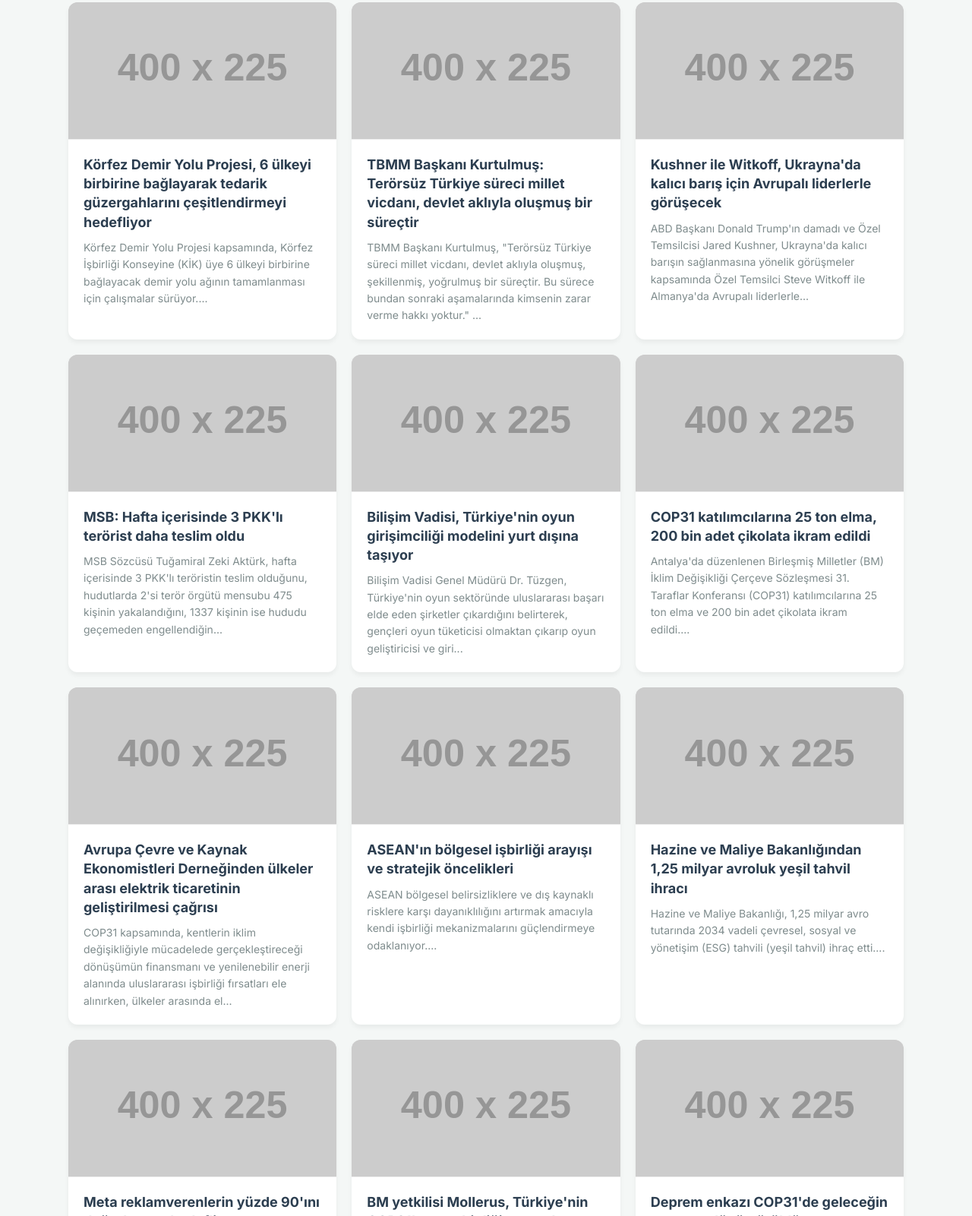
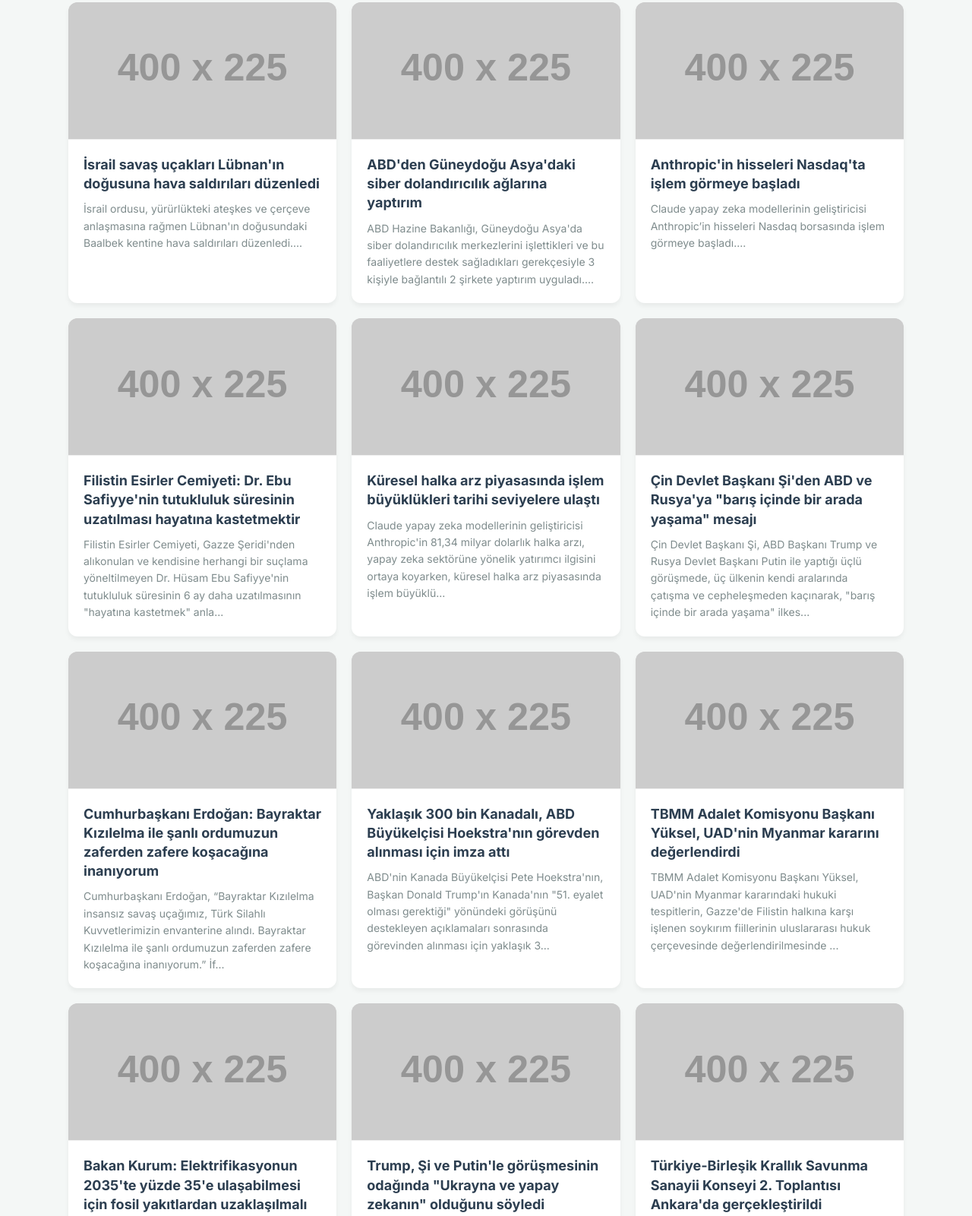
Before and after one commit to alperefekaya/habergundemi, a plain HTML site: page index.html in a window 1280 px wide. Shown: the part 143-1744 px from the top of the page at 76% size. Drawn offline with Linux system fonts and the light colour scheme; placeholder pictures from the web are drawn by us.

Commit message:
Haberler guncellendi

```diff
--- a/index.html
+++ b/index.html
@@ -32,96 +32,96 @@
                 <div class="card">
                     <img src="https://via.placeholder.com/400x225.png?text=Haber+Gündemi" class="card-img" alt="Haber">
                     <div class="card-body">
-                        <h2>Körfez Demir Yolu Projesi, 6 ülkeyi birbirine bağlayarak tedarik güzergahlarını çeşitlendirmeyi hedefliyor</h2>
-                        <p>Körfez Demir Yolu Projesi kapsamında, Körfez İşbirliği Konseyine (KİK) üye 6 ülkeyi birbirine bağlayacak demir yolu ağının tamamlanması için çalışmalar sürüyor....</p>
+                        <h2>İsrail savaş uçakları Lübnan'ın doğusuna hava saldırıları düzenledi</h2>
+                        <p>İsrail ordusu, yürürlükteki ateşkes ve çerçeve anlaşmasına rağmen Lübnan'ın doğusundaki Baalbek kentine hava saldırıları düzenledi....</p>
                     </div>
                 </div>
 
                 <div class="card">
                     <img src="https://via.placeholder.com/400x225.png?text=Haber+Gündemi" class="card-img" alt="Haber">
                     <div class="card-body">
-                        <h2>TBMM Başkanı Kurtulmuş: Terörsüz Türkiye süreci millet vicdanı, devlet aklıyla oluşmuş bir süreçtir</h2>
-                        <p>TBMM Başkanı Kurtulmuş, "Terörsüz Türkiye süreci millet vicdanı, devlet aklıyla oluşmuş, şekillenmiş, yoğrulmuş bir süreçtir. Bu sürece bundan sonraki aşamalarında kimsenin zarar verme hakkı yoktur." ...</p>
+                        <h2>ABD'den Güneydoğu Asya'daki siber dolandırıcılık ağlarına yaptırım</h2>
+                        <p>ABD Hazine Bakanlığı, Güneydoğu Asya'da siber dolandırıcılık merkezlerini işlettikleri ve bu faaliyetlere destek sağladıkları gerekçesiyle 3 kişiyle bağlantılı 2 şirkete yaptırım uyguladı....</p>
                     </div>
                 </div>
 
                 <div class="card">
                     <img src="https://via.placeholder.com/400x225.png?text=Haber+Gündemi" class="card-img" alt="Haber">
                     <div class="card-body">
-                        <h2>Kushner ile Witkoff, Ukrayna'da kalıcı barış için Avrupalı liderlerle görüşecek</h2>
-                        <p>ABD Başkanı Donald Trump'ın damadı ve Özel Temsilcisi Jared Kushner, Ukrayna'da kalıcı barışın sağlanmasına yönelik görüşmeler kapsamında Özel Temsilci Steve Witkoff ile Almanya'da Avrupalı liderlerle...</p>
+                        <h2>Anthropic'in hisseleri Nasdaq'ta işlem görmeye başladı</h2>
+                        <p>Claude yapay zeka modellerinin geliştiricisi Anthropic’in hisseleri Nasdaq borsasında işlem görmeye başladı....</p>
                     </div>
                 </div>
 
                 <div class="card">
                     <img src="https://via.placeholder.com/400x225.png?text=Haber+Gündemi" class="card-img" alt="Haber">
                     <div class="card-body">
-                        <h2>MSB: Hafta içerisinde 3 PKK'lı terörist daha teslim oldu</h2>
-                        <p>MSB Sözcüsü Tuğamiral Zeki Aktürk, hafta içerisinde 3 PKK'lı teröristin teslim olduğunu, hudutlarda 2'si terör örgütü mensubu 475 kişinin yakalandığını, 1337 kişinin ise hududu geçemeden engellendiğin...</p>
+                        <h2>Filistin Esirler Cemiyeti: Dr. Ebu Safiyye'nin tutukluluk süresinin uzatılması hayatına kastetmektir</h2>
+                        <p>Filistin Esirler Cemiyeti, Gazze Şeridi'nden alıkonulan ve kendisine herhangi bir suçlama yöneltilmeyen Dr. Hüsam Ebu Safiyye'nin tutukluluk süresinin 6 ay daha uzatılmasının "hayatına kastetmek" anla...</p>
                     </div>
                 </div>
 
                 <div class="card">
                     <img src="https://via.placeholder.com/400x225.png?text=Haber+Gündemi" class="card-img" alt="Haber">
                     <div class="card-body">
-                        <h2>Bilişim Vadisi, Türkiye'nin oyun girişimciliği modelini yurt dışına taşıyor</h2>
-                        <p>Bilişim Vadisi Genel Müdürü Dr. Tüzgen, Türkiye'nin oyun sektöründe uluslararası başarı elde eden şirketler çıkardığını belirterek, gençleri oyun tüketicisi olmaktan çıkarıp oyun geliştiricisi ve giri...</p>
+                        <h2>Küresel halka arz piyasasında işlem büyüklükleri tarihi seviyelere ulaştı</h2>
+                        <p>Claude yapay zeka modellerinin geliştiricisi Anthropic'in 81,34 milyar dolarlık halka arzı, yapay zeka sektörüne yönelik yatırımcı ilgisini ortaya koyarken, küresel halka arz piyasasında işlem büyüklü...</p>
                     </div>
                 </div>
 
                 <div class="card">
                     <img src="https://via.placeholder.com/400x225.png?text=Haber+Gündemi" class="card-img" alt="Haber">
                     <div class="card-body">
-                        <h2>COP31 katılımcılarına 25 ton elma, 200 bin adet çikolata ikram edildi</h2>
-                        <p>Antalya'da düzenlenen Birleşmiş Milletler (BM) İklim Değişikliği Çerçeve Sözleşmesi 31. Taraflar Konferansı (COP31) katılımcılarına 25 ton elma ve 200 bin adet çikolata ikram edildi....</p>
+                        <h2>Çin Devlet Başkanı Şi'den ABD ve Rusya'ya "barış içinde bir arada yaşama" mesajı</h2>
+                        <p>Çin Devlet Başkanı Şi, ABD Başkanı Trump ve Rusya Devlet Başkanı Putin ile yaptığı üçlü görüşmede, üç ülkenin kendi aralarında çatışma ve cepheleşmeden kaçınarak, "barış içinde bir arada yaşama" ilkes...</p>
                     </div>
                 </div>
 
                 <div class="card">
                     <img src="https://via.placeholder.com/400x225.png?text=Haber+Gündemi" class="card-img" alt="Haber">
                     <div class="card-body">
-                        <h2>Avrupa Çevre ve Kaynak Ekonomistleri Derneğinden ülkeler arası elektrik ticaretinin geliştirilmesi çağrısı</h2>
-                        <p>COP31 kapsamında, kentlerin iklim değişikliğiyle mücadelede gerçekleştireceği dönüşümün finansmanı ve yenilenebilir enerji alanında uluslararası işbirliği fırsatları ele alınırken, ülkeler arasında el...</p>
+                        <h2>Cumhurbaşkanı Erdoğan: Bayraktar Kızılelma ile şanlı ordumuzun zaferden zafere koşacağına inanıyorum</h2>
+                        <p>Cumhurbaşkanı Erdoğan, “Bayraktar Kızılelma insansız savaş uçağımız, Türk Silahlı Kuvvetlerimizin envanterine alındı. Bayraktar Kızılelma ile şanlı ordumuzun zaferden zafere koşacağına inanıyorum.” İf...</p>
                     </div>
                 </div>
 
                 <div class="card">
                     <img src="https://via.placeholder.com/400x225.png?text=Haber+Gündemi" class="card-img" alt="Haber">
                     <div class="card-body">
-                        <h2>ASEAN'ın bölgesel işbirliği arayışı ve stratejik öncelikleri</h2>
-                        <p>ASEAN bölgesel belirsizliklere ve dış kaynaklı risklere karşı dayanıklılığını artırmak amacıyla kendi işbirliği mekanizmalarını güçlendirmeye odaklanıyor....</p>
+                        <h2>Yaklaşık 300 bin Kanadalı, ABD Büyükelçisi Hoekstra'nın görevden alınması için imza attı</h2>
+                        <p>ABD'nin Kanada Büyükelçisi Pete Hoekstra'nın, Başkan Donald Trump'ın Kanada'nın "51. eyalet olması gerektiği" yönündeki görüşünü destekleyen açıklamaları sonrasında görevinden alınması için yaklaşık 3...</p>
                     </div>
                 </div>
 
                 <div class="card">
                     <img src="https://via.placeholder.com/400x225.png?text=Haber+Gündemi" class="card-img" alt="Haber">
                     <div class="card-body">
-                        <h2>Hazine ve Maliye Bakanlığından 1,25 milyar avroluk yeşil tahvil ihracı</h2>
-                        <p>Hazine ve Maliye Bakanlığı, 1,25 milyar avro tutarında 2034 vadeli çevresel, sosyal ve yönetişim (ESG) tahvili (yeşil tahvil) ihraç etti....</p>
+                        <h2>TBMM Adalet Komisyonu Başkanı Yüksel, UAD'nin Myanmar kararını değerlendirdi</h2>
+                        <p>TBMM Adalet Komisyonu Başkanı Yüksel, UAD'nin Myanmar kararındaki hukuki tespitlerin, Gazze'de Filistin halkına karşı işlenen soykırım fiillerinin uluslararası hukuk çerçevesinde değerlendirilmesinde ...</p>
                     </div>
                 </div>
 
                 <div class="card">
                     <img src="https://via.placeholder.com/400x225.png?text=Haber+Gündemi" class="card-img" alt="Haber">
                     <div class="card-body">
-                        <h2>Meta reklamverenlerin yüzde 90'ını doğrulamayı hedefliyor</h2>
-                        <p>Meta Türkiye ve Azerbaycan Kamu Politikaları Direktörü Sezen Yeşil, "Bugün itibarıyla reklamverenlerimizin yüzde 50'si doğrulanmış durumda. Bu oranı yıl sonuna kadar yüzde 90'ın üzerine çıkarmayı hede...</p>
+                        <h2>Bakan Kurum: Elektrifikasyonun 2035'te yüzde 35'e ulaşabilmesi için fosil yakıtlardan uzaklaşılmalı</h2>
+                        <p>Çevre, Şehircilik ve İklim Değişikliği Bakanı Murat Kurum, 2035'e kadar elektrifikasyonun yüzde 35'e ulaşabilmesi için fosil yakıtlardan uzaklaşılması gerektiğini belirterek, somut ve gerçekçi adımlar...</p>
                     </div>
                 </div>
 
                 <div class="card">
                     <img src="https://via.placeholder.com/400x225.png?text=Haber+Gündemi" class="card-img" alt="Haber">
                     <div class="card-body">
-                        <h2>BM yetkilisi Mollerus, Türkiye'nin COP31'e ev sahipliği yaparak önemli sorumluluk üstlendiğini söyledi</h2>
-                        <p>BM yetkilisi Mollerus, Türkiye'nin küresel iklim eylemi açısından kritik bir dönemde COP31'e ev sahipliği yaparak önemli bir sorumluluk üstlendiğini belirtti....</p>
+                        <h2>Trump, Şi ve Putin'le görüşmesinin odağında "Ukrayna ve yapay zekanın" olduğunu söyledi</h2>
+                        <p>ABD Başkanı Donald Trump, Çin Devlet Başkanı Şi Cinping ve Rusya Devlet Başkanı Vladimir Putin ile yaptığı üçlü görüşmede, ağırlıklı olarak Ukrayna'daki savaşın ve yapay zekanın ele alındığını, İran s...</p>
                     </div>
                 </div>
 
                 <div class="card">
                     <img src="https://via.placeholder.com/400x225.png?text=Haber+Gündemi" class="card-img" alt="Haber">
                     <div class="card-body">
-                        <h2>Deprem enkazı COP31'de geleceğin yapısına dönüştürüldü</h2>
-                        <p>Antalya'da düzenlenen COP31 kapsamında, Kahramanmaraş merkezli 6 Şubat 2023'teki depremlerin enkaz kalıntılarının geri dönüşümüyle oluşturulan Anka Kuşu Pavilyonu, çevreci ve yenilikçi bir yaklaşım su...</p>
+                        <h2>Türkiye-Birleşik Krallık Savunma Sanayii Konseyi 2. Toplantısı Ankara'da gerçekleştirildi</h2>
+                        <p>Cumhurbaşkanlığı Savunma Sanayii Başkanı Görgün, "Misafirlerimiz, Türk havacılık sanayisinin tasarımdan üretime uzanan kabiliyetlerine yakından şahit oldu. İki ülke arasındaki işbirliğimizi güçlendirm...</p>
                     </div>
                 </div>
         </div></div></body></html>
```
